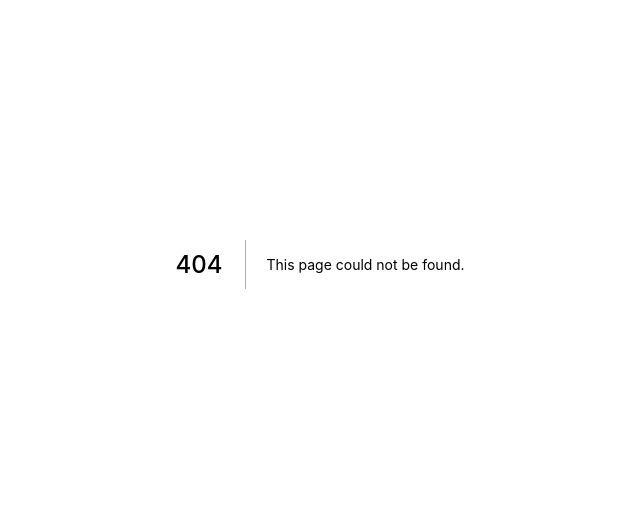
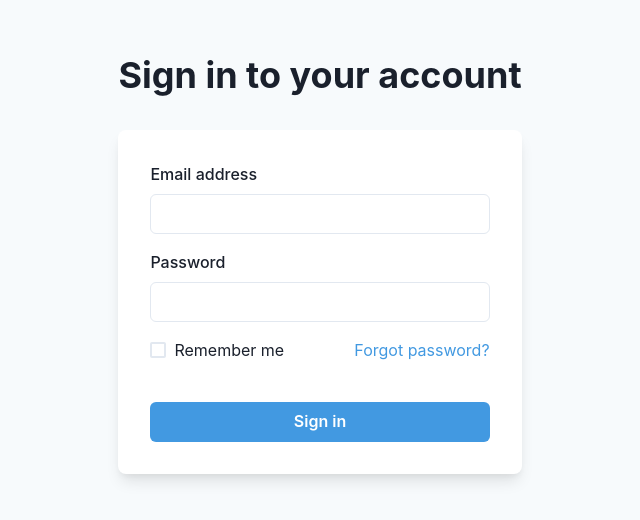
Before and after one commit to jvstn/goals_and_gratitude, a Next.js app in the folder client/: page /signup in a window 1280 px wide. Before the commit this address had no page. Shown: the part 136-656 px from the top of the page, without its empty margins (320-960 px from the left). Built offline with nearby package versions, Linux system fonts and the light colour scheme.

Commit message:
Added Signup form

```diff
--- /dev/null
+++ b/client/components/SignupForm/index.tsx
@@ -0,0 +1,56 @@
+import React, { ReactElement } from 'react'
+
+import {
+  Box,
+  FormControl,
+  FormLabel,
+  Input,
+  Checkbox,
+  Stack,
+  Link,
+  Button,
+  useColorModeValue,
+} from "@chakra-ui/react";
+
+export default function SignupForm(): ReactElement {
+  return (
+    <div>
+      <Box
+        rounded={"lg"}
+        bg={useColorModeValue("white", "gray.700")}
+        boxShadow={"lg"}
+        p={8}
+      >
+        <Stack spacing={4}>
+          <FormControl id="email">
+            <FormLabel>Email address</FormLabel>
+            <Input type="email" />
+          </FormControl>
+          <FormControl id="password">
+            <FormLabel>Password</FormLabel>
+            <Input type="password" />
+          </FormControl>
+          <Stack spacing={10}>
+            <Stack
+              direction={{ base: "column", sm: "row" }}
+              align={"start"}
+              justify={"space-between"}
+            >
+              <Checkbox>Remember me</Checkbox>
+              <Link color={"blue.400"}>Forgot password?</Link>
+            </Stack>
+            <Button
+              bg={"blue.400"}
+              color={"white"}
+              _hover={{
+                bg: "blue.500",
+              }}
+            >
+              Sign in
+            </Button>
+          </Stack>
+        </Stack>
+      </Box>
+    </div>
+  );
+}
--- /dev/null
+++ b/client/pages/signup.tsx
@@ -0,0 +1,33 @@
+import {
+  Flex,
+  Box,
+  FormControl,
+  FormLabel,
+  Input,
+  Checkbox,
+  Stack,
+  Link,
+  Button,
+  Heading,
+  Text,
+  useColorModeValue,
+} from "@chakra-ui/react";
+import SignupForm from "../components/SignupForm";
+
+export default function SimpleCard() {
+  return (
+    <Flex
+      minH={"100vh"}
+      align={"center"}
+      justify={"center"}
+      bg={useColorModeValue("gray.50", "gray.800")}
+    >
+      <Stack spacing={8} mx={"auto"} maxW={"lg"} py={12} px={6}>
+        <Stack align={"center"}>
+          <Heading fontSize={"4xl"}>Sign in to your account</Heading>
+        </Stack>
+        <SignupForm />
+      </Stack>
+    </Flex>
+  );
+}
```
Also changed, not shown: 1 other file (tests, documents, lock files or other folders).
